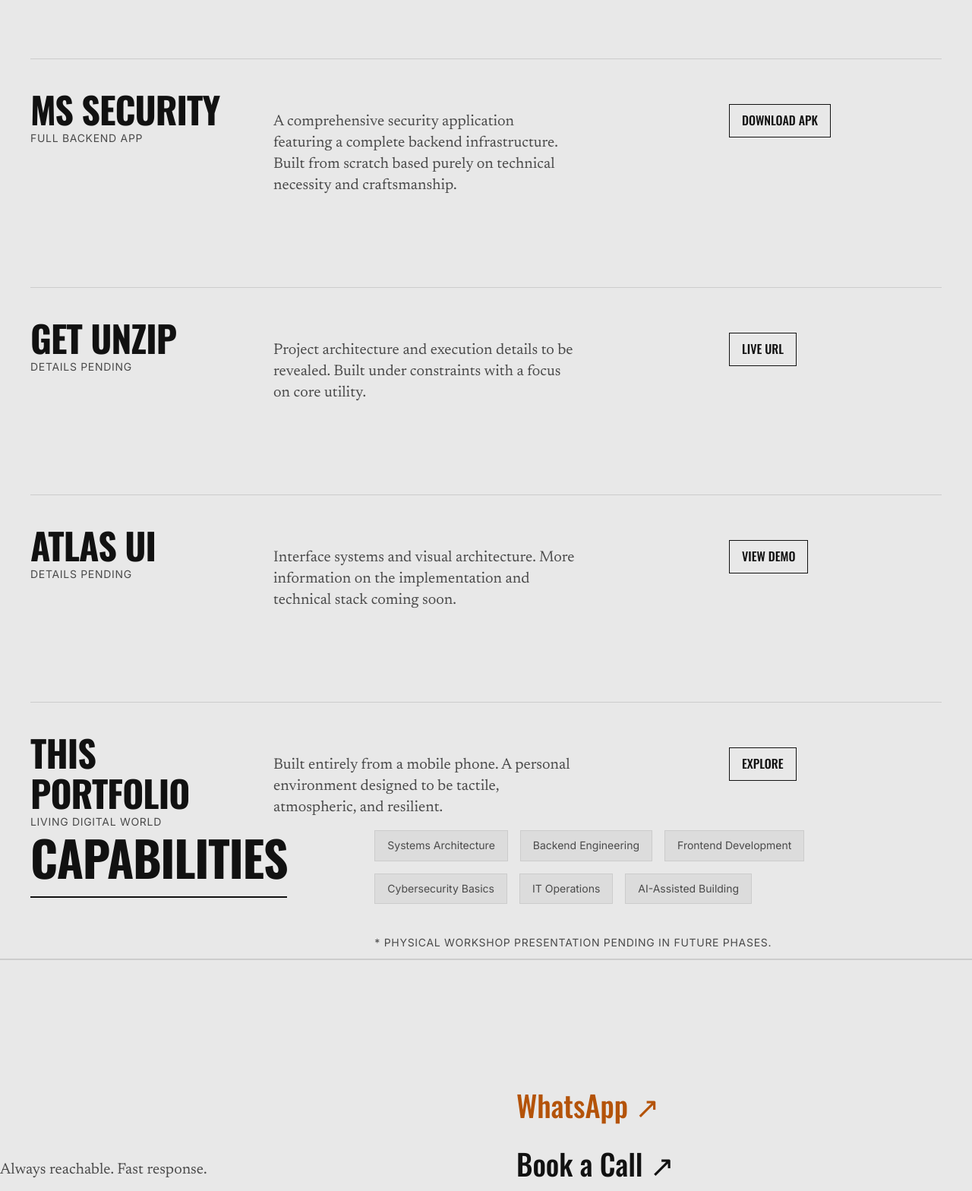
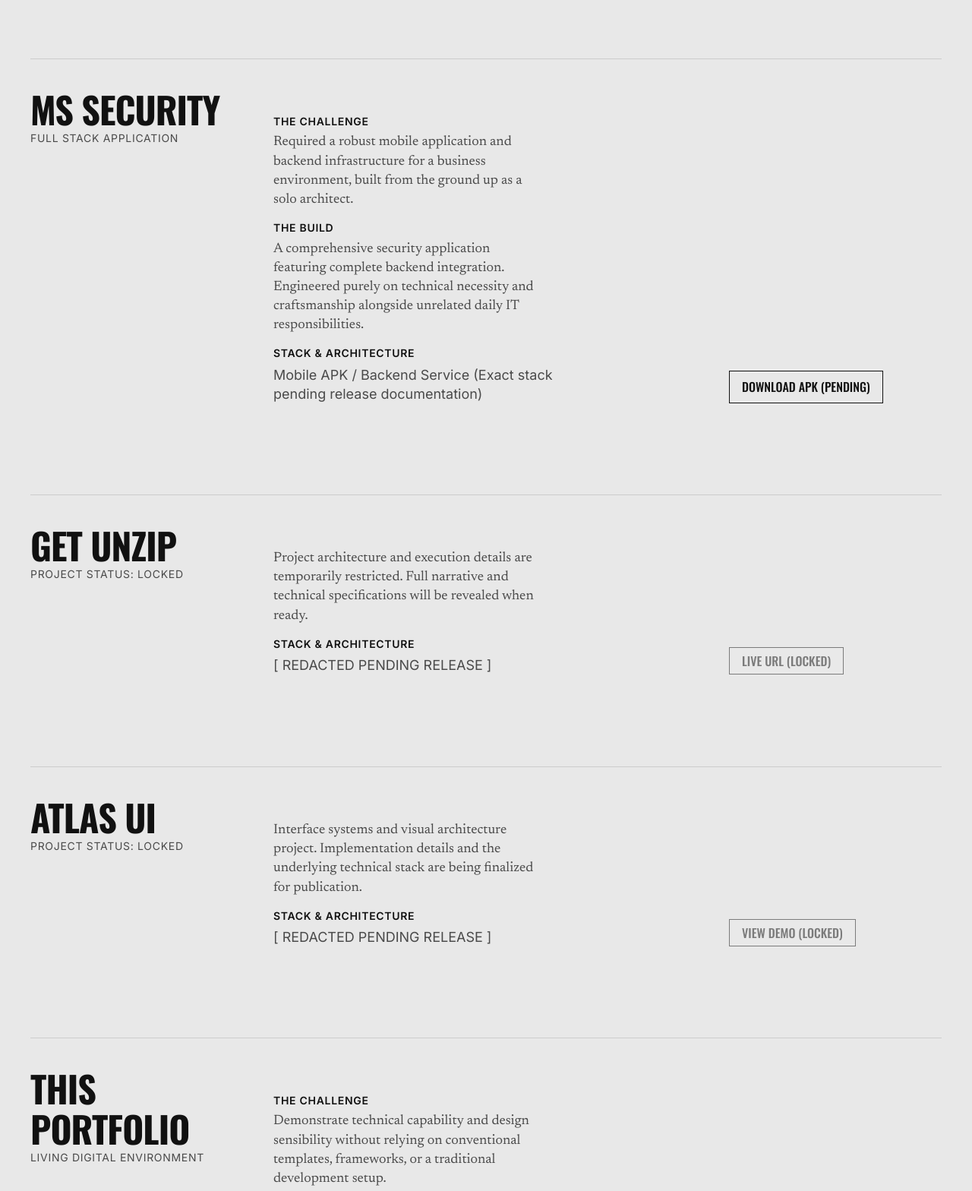
Before and after one commit to devxashish/protfolio-a1, a plain HTML site: page index.html in a window 1280 px wide. Shown: the part 1200-2768 px from the top of the page at 76% size. Drawn offline with nearby package versions, Linux system fonts and the light colour scheme.

Commit message:
feat: phase 4 content integration and project storytelling

```diff
--- a/index.html
+++ b/index.html
@@ -3,8 +3,17 @@
   <head>
     <meta charset="UTF-8" />
     <meta name="viewport" content="width=device-width, initial-scale=1.0" />
-    <title>Portfolio - Someone Who Builds</title>
-    <meta name="description" content="Portfolio of a self-taught developer who builds things that work." />
+    <link rel="preconnect" href="https://fonts.googleapis.com">
+    <link rel="preconnect" href="https://fonts.gstatic.com" crossorigin>
+    <title>Dev Ashish | Self-Taught Software Engineer</title>
+    <meta name="description" content="Portfolio of a self-taught engineer who builds full-stack applications, physical interfaces, and tactile digital environments from scratch." />
+
+    <!-- Open Graph Metadata -->
+    <meta property="og:title" content="Dev Ashish | Self-Taught Software Engineer" />
+    <meta property="og:description" content="Portfolio of a self-taught engineer who builds full-stack applications and tactile digital environments from scratch." />
+    <meta property="og:type" content="website" />
+    <meta property="og:url" content="https://devxashish.github.io/protfolio-a1/" />
+
     <link rel="stylesheet" href="normalize.css" />
     <link rel="stylesheet" href="style.css" />
   </head>
@@ -60,17 +69,36 @@
           <article class="project-item">
             <div class="project-reveal">RELEASE TO EXPLORE</div>
             <div class="project-surface">
-              <div>
+              <div class="project-header">
                 <h3 class="project-title">MS Security</h3>
-                <div class="text-meta">Full Backend App</div>
+                <div class="text-meta">Full Stack Application</div>
               </div>
-              <div>
-                <p class="text-human" style="font-size: 1.25rem;">
-                  A comprehensive security application featuring a complete backend infrastructure. Built from scratch based purely on technical necessity and craftsmanship.
-                </p>
+
+              <div class="project-story">
+                <div class="story-block">
+                  <h4 class="text-meta" style="color: var(--text-primary); margin-bottom: var(--space-xs);">The Challenge</h4>
+                  <p class="text-human" style="font-size: 1.125rem;">
+                    Required a robust mobile application and backend infrastructure for a business environment, built from the ground up as a solo architect.
+                  </p>
+                </div>
+
+                <div class="story-block" style="margin-top: var(--space-sm);">
+                  <h4 class="text-meta" style="color: var(--text-primary); margin-bottom: var(--space-xs);">The Build</h4>
+                  <p class="text-human" style="font-size: 1.125rem;">
+                    A comprehensive security application featuring complete backend integration. Engineered purely on technical necessity and craftsmanship alongside unrelated daily IT responsibilities.
+                  </p>
+                </div>
+
+                <div class="story-block" style="margin-top: var(--space-sm);">
+                  <h4 class="text-meta" style="color: var(--text-primary); margin-bottom: var(--space-xs);">Stack & Architecture</h4>
+                  <p class="text-human" style="font-size: 1.125rem; font-family: var(--font-body);">
+                    Mobile APK / Backend Service (Exact stack pending release documentation)
+                  </p>
+                </div>
               </div>
-              <div>
-                <a href="#" class="project-demo-btn">Download APK</a>
+
+              <div class="project-action" style="align-self: end;">
+                <a href="#" class="project-demo-btn">Download APK (Pending)</a>
               </div>
             </div>
           </article>
@@ -78,17 +106,23 @@
           <article class="project-item">
             <div class="project-reveal">RELEASE TO EXPLORE</div>
             <div class="project-surface">
-              <div>
+              <div class="project-header">
                 <h3 class="project-title">GET UNZIP</h3>
-                <div class="text-meta">Details Pending</div>
+                <div class="text-meta">Project Status: Locked</div>
               </div>
-              <div>
-                <p class="text-human" style="font-size: 1.25rem;">
-                  Project architecture and execution details to be revealed. Built under constraints with a focus on core utility.
+              <div class="project-story">
+                <p class="text-human" style="font-size: 1.125rem;">
+                  Project architecture and execution details are temporarily restricted. Full narrative and technical specifications will be revealed when ready.
                 </p>
+                <div class="story-block" style="margin-top: var(--space-sm);">
+                  <h4 class="text-meta" style="color: var(--text-primary); margin-bottom: var(--space-xs);">Stack & Architecture</h4>
+                  <p class="text-human" style="font-size: 1.125rem; font-family: var(--font-body); color: var(--text-secondary);">
+                    [ REDACTED PENDING RELEASE ]
+                  </p>
+                </div>
               </div>
-              <div>
-                <a href="#" class="project-demo-btn">Live URL</a>
+              <div class="project-action" style="align-self: end;">
+                <button class="project-demo-btn" disabled style="opacity: 0.5; cursor: not-allowed;">Live URL (Locked)</button>
               </div>
             </div>
           </article>
@@ -96,17 +130,23 @@
           <article class="project-item">
             <div class="project-reveal">RELEASE TO EXPLORE</div>
             <div class="project-surface">
-              <div>
+              <div class="project-header">
                 <h3 class="project-title">Atlas UI</h3>
-                <div class="text-meta">Details Pending</div>
+                <div class="text-meta">Project Status: Locked</div>
               </div>
-              <div>
-                <p class="text-human" style="font-size: 1.25rem;">
-                  Interface systems and visual architecture. More information on the implementation and technical stack coming soon.
+              <div class="project-story">
+                <p class="text-human" style="font-size: 1.125rem;">
+                  Interface systems and visual architecture project. Implementation details and the underlying technical stack are being finalized for publication.
                 </p>
+                <div class="story-block" style="margin-top: var(--space-sm);">
+                  <h4 class="text-meta" style="color: var(--text-primary); margin-bottom: var(--space-xs);">Stack & Architecture</h4>
+                  <p class="text-human" style="font-size: 1.125rem; font-family: var(--font-body); color: var(--text-secondary);">
+                    [ REDACTED PENDING RELEASE ]
+                  </p>
+                </div>
               </div>
-              <div>
-                <a href="#" class="project-demo-btn">View Demo</a>
+              <div class="project-action" style="align-self: end;">
+                <button class="project-demo-btn" disabled style="opacity: 0.5; cursor: not-allowed;">View Demo (Locked)</button>
               </div>
             </div>
           </article>
@@ -114,17 +154,36 @@
           <article class="project-item">
             <div class="project-reveal">RELEASE TO EXPLORE</div>
             <div class="project-surface">
-              <div>
+              <div class="project-header">
                 <h3 class="project-title">This Portfolio</h3>
-                <div class="text-meta">Living Digital World</div>
+                <div class="text-meta">Living Digital Environment</div>
               </div>
-              <div>
-                <p class="text-human" style="font-size: 1.25rem;">
-                  Built entirely from a mobile phone. A personal environment designed to be tactile, atmospheric, and resilient.
-                </p>
+
+              <div class="project-story">
+                <div class="story-block">
+                  <h4 class="text-meta" style="color: var(--text-primary); margin-bottom: var(--space-xs);">The Challenge</h4>
+                  <p class="text-human" style="font-size: 1.125rem;">
+                    Demonstrate technical capability and design sensibility without relying on conventional templates, frameworks, or a traditional development setup.
+                  </p>
+                </div>
+
+                <div class="story-block" style="margin-top: var(--space-sm);">
+                  <h4 class="text-meta" style="color: var(--text-primary); margin-bottom: var(--space-xs);">The Build</h4>
+                  <p class="text-human" style="font-size: 1.125rem;">
+                    Engineered entirely from a mobile phone. Features a custom 1D spring physics engine and dynamic real-time lighting mask mapped accurately to scroll depth, achieving physical weight without layout thrashing.
+                  </p>
+                </div>
+
+                <div class="story-block" style="margin-top: var(--space-sm);">
+                  <h4 class="text-meta" style="color: var(--text-primary); margin-bottom: var(--space-xs);">Stack & Architecture</h4>
+                  <p class="text-human" style="font-size: 1.125rem; font-family: var(--font-body);">
+                    Pure HTML / CSS / Vanilla JavaScript. Zero build steps.
+                  </p>
+                </div>
               </div>
-              <div>
-                <a href="#" class="project-demo-btn">Explore</a>
+
+              <div class="project-action" style="align-self: end;">
+                <a href="https://github.com/devxashish/protfolio-a1" class="project-demo-btn" target="_blank" rel="noopener noreferrer">Explore Source</a>
               </div>
             </div>
           </article>
```
